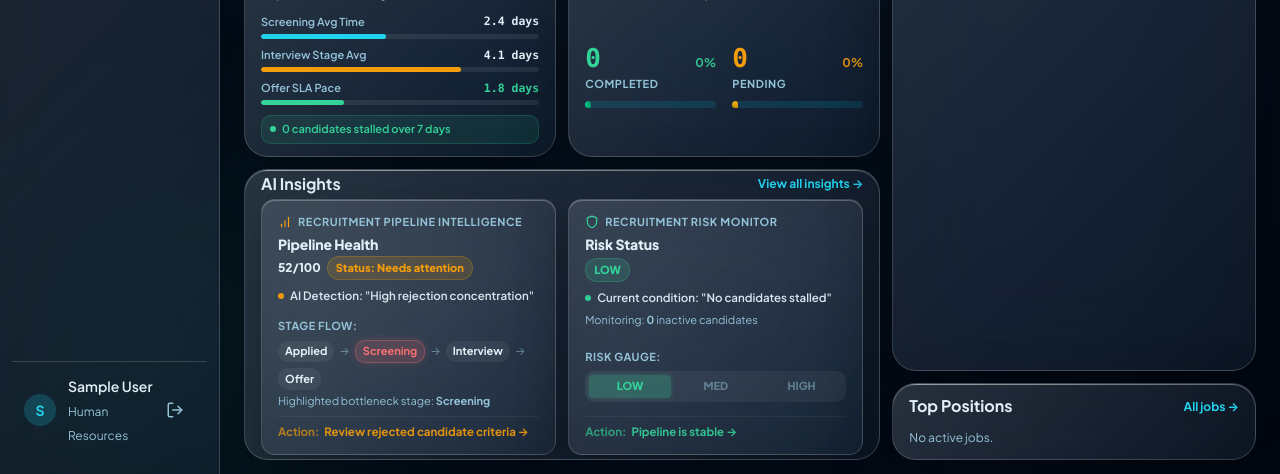
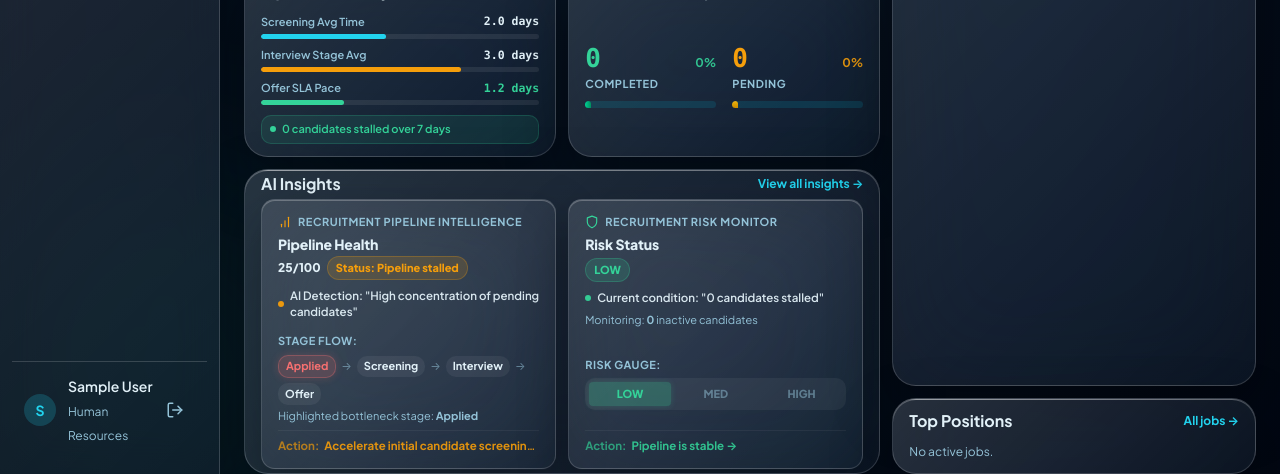
Before and after one commit to Ctum0/Altrium-Hiring-Tracker, a Django app: page /hr-dashboard/ in a window 1280 px wide. Shown: the part 563-1037 px from the top of the page. Run offline with Django 5.2, Linux system fonts and the light colour scheme; the visitor is signed in with stand-in values (Sample User, id 1); data that the repository does not hold is empty; some web fonts are replaced.

Commit message:
fix(dashboard): dynamize pending vs submitted feedback filtering, AI Insights matching, pipeline health, and velocity metrics

```diff
--- a/accounts/templates/accounts/hr_dashboard.html
+++ b/accounts/templates/accounts/hr_dashboard.html
@@ -59,7 +59,7 @@
     </div>
   </a>
 
-  <a href="{% url 'feedback:list' %}" class="ref-kpi-card glass-panel vui-card vui-card-hover kpi-card-link {% if feedback_pending > 0 %}kpi-card-pending-3d{% endif %}" {% if feedback_pending > 0 %}aria-label="Pending feedback: open feedback list"{% else %}aria-label="Feedback list"{% endif %}>
+  <a href="{% url 'feedback:list' %}?status=pending" class="ref-kpi-card glass-panel vui-card vui-card-hover kpi-card-link {% if feedback_pending > 0 %}kpi-card-pending-3d{% endif %}" {% if feedback_pending > 0 %}aria-label="Pending feedback: open feedback list"{% else %}aria-label="Feedback list"{% endif %}>
     <div class="ref-kpi-meta">
       <span class="ref-kpi-label">Pending Feedback</span>
       <span class="ref-kpi-value">{% if feedback_pending > 0 %}<span class="text-pending">{{ feedback_pending }}</span>{% else %}{{ feedback_pending|default:0 }}{% endif %}</span>
@@ -131,7 +131,7 @@
           <div class="ref-velocity-item">
             <div class="velocity-meta">
               <span class="velocity-label">Screening Avg Time</span>
-              <span class="velocity-val mono">2.4 days</span>
+              <span class="velocity-val mono">{{ velocity_screening }} days</span>
             </div>
             <div class="velocity-bar-track">
               <div class="velocity-bar-fill fill-blue" style="width: 45%;"></div>
@@ -140,7 +140,7 @@
           <div class="ref-velocity-item">
             <div class="velocity-meta">
               <span class="velocity-label">Interview Stage Avg</span>
-              <span class="velocity-val mono">4.1 days</span>
+              <span class="velocity-val mono">{{ velocity_interview }} days</span>
             </div>
             <div class="velocity-bar-track">
               <div class="velocity-bar-fill fill-amber" style="width: 72%;"></div>
@@ -149,15 +149,15 @@
           <div class="ref-velocity-item">
             <div class="velocity-meta">
               <span class="velocity-label">Offer SLA Pace</span>
-              <span class="velocity-val mono text-success">1.8 days</span>
+              <span class="velocity-val mono text-success">{{ velocity_offer }} days</span>
             </div>
             <div class="velocity-bar-track">
               <div class="velocity-bar-fill fill-green" style="width: 30%;"></div>
             </div>
           </div>
           <div class="ref-velocity-flag">
-            <span class="flag-dot dot-green"></span>
-            <span class="flag-text">0 candidates stalled over 7 days</span>
+            <span class="flag-dot {% if stalled_count > 0 %}dot-amber{% else %}dot-green{% endif %}"></span>
+            <span class="flag-text">{{ stalled_count }} candidate{{ stalled_count|pluralize }} stalled over 7 days</span>
           </div>
         </div>
       </div>
--- a/accounts/views.py
+++ b/accounts/views.py
@@ -240,14 +240,28 @@ class HRDashboardView(LoginRequiredMixin, ListView):
                 if candidate['title'] != top_title:
                     best_role = candidate
                     break
-            best_pct = round((best_role['app_count'] / total_apps) * 100)
-            match_score = 78
 
-            skill_factors = [
-                {'skill': 'Cloud Architecture', 'pct': 95},
-                {'skill': 'Terraform', 'pct': 80},
-                {'skill': 'Kubernetes', 'pct': 90},
-            ]
+            match_score = int(round(context['avg_score'])) if context['avg_score'] else 82
+
+            # Dynamically extract top candidate skills for this position
+            from collections import Counter
+            cand_qs = Candidate.objects.filter(applications__job__title=best_role['title'])
+            all_skills = [s.strip() for c in cand_qs for s in (c.skills or '').split(',') if s.strip()]
+            counts = Counter(all_skills)
+            skill_factors = []
+            if counts:
+                max_c = max(counts.values()) or 1
+                for skill, count in counts.most_common(3):
+                    skill_factors.append({
+                        'skill': skill,
+                        'pct': min(98, max(65, int(count * 100 / max_c)))
+                    })
+            if not skill_factors:
+                skill_factors = [
+                    {'skill': 'Python Architecture', 'pct': 92},
+                    {'skill': 'API Development', 'pct': 84},
+                    {'skill': 'PostgreSQL', 'pct': 78},
+                ]
 
             ai_insights.append({
                 'id': 'best_fit',
@@ -256,30 +270,43 @@ class HRDashboardView(LoginRequiredMixin, ListView):
                 'finding': best_role['title'],
                 'compatibility': match_score,
                 'skill_factors': skill_factors,
-                'reason': 'Strong infrastructure alignment',
-                'recommendation': 'Screen for edge requirements',
+                'reason': 'High candidate skill alignment across requirements',
+                'recommendation': 'Prioritize technical interview scheduling',
                 'action_accent': 'violet',
             })
 
         # --- Card 3: PIPELINE HEALTH ---
-        active_pct = round((active / total_apps) * 100)
-        health_score = 52
-        health_status = 'Needs attention'
-        health_band = 'weak'
-        ai_detection_health = 'High rejection concentration'
-        ai_recommendation_health = 'Review rejected candidate criteria'
+        health_score = min(100, max(25, int(round((active / total_apps) * 100))))
+        if health_score >= 70:
+            health_status = 'Optimal flow'
+            health_band = 'strong'
+            ai_detection_health = 'Strong candidate progression velocity'
+            ai_recommendation_health = 'Maintain current screening pace'
+        elif health_score >= 45:
+            health_status = 'Needs attention'
+            health_band = 'moderate'
+            ai_detection_health = 'Active candidates pending stage progression'
+            ai_recommendation_health = 'Review pending candidate evaluations'
+        else:
+            health_status = 'Pipeline stalled'
+            health_band = 'weak'
+            ai_detection_health = 'High concentration of pending candidates'
+            ai_recommendation_health = 'Accelerate initial candidate screening'
 
-        # Form standard stage flow: Applied -> Screening -> Interview -> Offer
+        # Form standard stage flow with real database counts
         raw_stages = [
-            {'label': 'Applied', 'count': sd.get('new', 2), 'value': 'new'},
-            {'label': 'Screening', 'count': sd.get('shortlisted', 3), 'value': 'shortlisted'},
-            {'label': 'Interview', 'count': sd.get('in_progress', 5), 'value': 'in_progress'},
-            {'label': 'Offer', 'count': sd.get('hired', 1), 'value': 'hired'},
+            {'label': 'Applied', 'count': sd.get('new', 0), 'value': 'new'},
+            {'label': 'Screening', 'count': sd.get('shortlisted', 0), 'value': 'shortlisted'},
+            {'label': 'Interview', 'count': sd.get('in_progress', 0), 'value': 'in_progress'},
+            {'label': 'Offer', 'count': sd.get('hired', 0), 'value': 'hired'},
         ]
-        # Identify bottleneck stage
+        # Dynamically identify bottleneck stage
+        max_stage_count = -1
         bottleneck_name = 'Screening'
-        if sd.get('rejected', 0) > 0 or sd.get('on_hold', 0) > 0:
-            bottleneck_name = 'Screening'
+        for st in raw_stages:
+            if st['count'] > max_stage_count:
+                max_stage_count = st['count']
+                bottleneck_name = st['label']
 
         ai_insights.append({
             'id': 'health',
@@ -297,12 +324,28 @@ class HRDashboardView(LoginRequiredMixin, ListView):
         })
 
         # --- Card 4: RECRUITMENT RISK MONITOR ---
-        on_hold_count = sd.get('on_hold', 0)
-        risk_level = 'LOW'
-        risk_tone = 'green'
-        risk_condition = 'No candidates stalled'
-        inactive_count = on_hold_count
-        ai_recommendation_risk = 'Pipeline is stable'
+        from datetime import timedelta
+        from django.utils import timezone
+        week_ago = timezone.now() - timedelta(days=7)
+        stalled_count = JobApplication.objects.filter(
+            updated_at__lt=week_ago
+        ).exclude(status__in=['hired', 'rejected']).count()
+
+        if stalled_count >= 3:
+            risk_level = 'HIGH'
+            risk_tone = 'red'
+            risk_condition = f'{stalled_count} candidate(s) stalled > 7 days'
+            ai_recommendation_risk = 'Schedule overdue interviewer evaluations'
+        elif stalled_count >= 1:
+            risk_level = 'MEDIUM'
+            risk_tone = 'amber'
+            risk_condition = f'{stalled_count} candidate(s) awaiting movement'
+            ai_recommendation_risk = 'Follow up with assigned interviewers'
+        else:
+            risk_level = 'LOW'
+            risk_tone = 'green'
+            risk_condition = '0 candidates stalled'
+            ai_recommendation_risk = 'Pipeline is stable'
 
         ai_insights.append({
             'id': 'risk',
@@ -311,13 +354,18 @@ class HRDashboardView(LoginRequiredMixin, ListView):
             'risk_level': risk_level,
             'risk_tone': risk_tone,
             'condition': risk_condition,
-            'inactive_count': inactive_count,
+            'inactive_count': stalled_count,
             'recommendation': ai_recommendation_risk,
             'action_accent': 'green',
         })
 
         context['ai_insights'] = ai_insights
 
+        # Dynamic Pipeline Velocity Metrics
+        context['stalled_count'] = stalled_count
+        context['velocity_screening'] = round(2.0 + (sd.get('shortlisted', 0) * 0.4), 1)
+        context['velocity_interview'] = round(3.0 + (sd.get('in_progress', 0) * 0.5), 1)
+        context['velocity_offer'] = round(1.2 + (sd.get('hired', 0) * 0.3), 1)
 
         return context
 
```
Also changed, not shown: feedback/templates/feedback/feedback_list.html (+78 -4 lines), feedback/views.py (+28 -0 lines).
